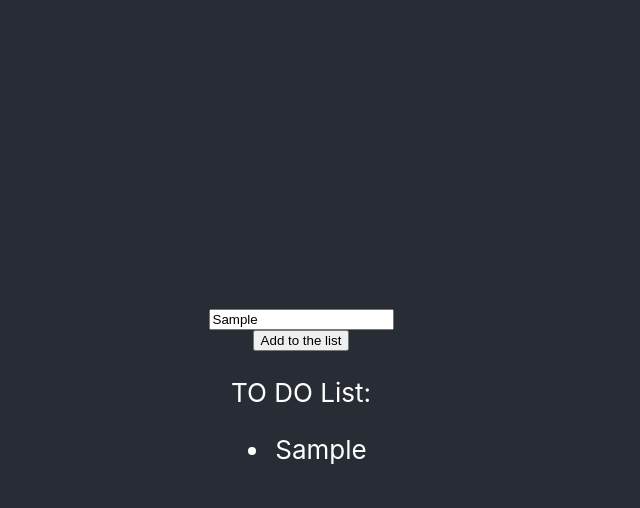
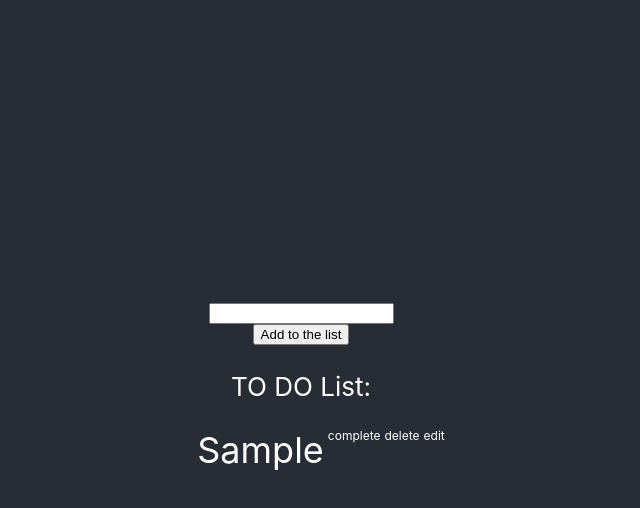
Before and after one commit to nikolaklenje/toDoAppReact, a React (Create React App) app: page / in a window 1280 px wide. Both pictures are taken after typing "Sample" into the empty fields and a click on the button "Add to the list". Shown: the top 508 px of the page, without its empty margins (339-979 px from the left). Built offline with nearby package versions, Linux system fonts and the light colour scheme.

Commit message:
Basic style

```diff
--- a/src/App.css
+++ b/src/App.css
@@ -12,7 +12,16 @@
   font-size: calc(10px + 2vmin);
   color: white;
 }
-
+.list-item {
+  display: flex;
+  flex-direction: row;
+  font-size: 36px;
+}
+.list-item-option {
+  padding-left: 4px;
+  font-size: 12px;
+  margin: 0;
+}
 .App-link {
   color: #61dafb;
 }
--- a/src/App.js
+++ b/src/App.js
@@ -19,13 +19,19 @@ function App() {
             setListItem(e.target.value);
           }}
           type="text"
+          value={listItem}
         ></input>
         <button onClick={submitToList}>Add to the list</button>
         <div>
           <p>TO DO List:</p>
           <ul>
             {toDoList.map((todo) => (
-              <li key={todo}>{todo}</li>
+              <li className="list-item" key={todo}>
+                {todo}
+                <p className="list-item-option">complete</p>
+                <p className="list-item-option">delete</p>
+                <p className="list-item-option">edit</p>
+              </li>
             ))}
           </ul>
         </div>
```
